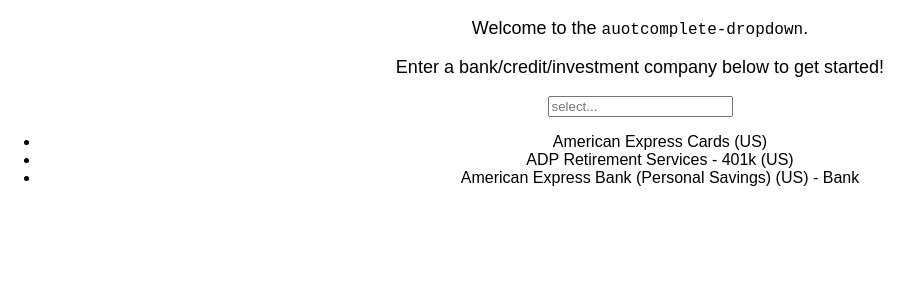
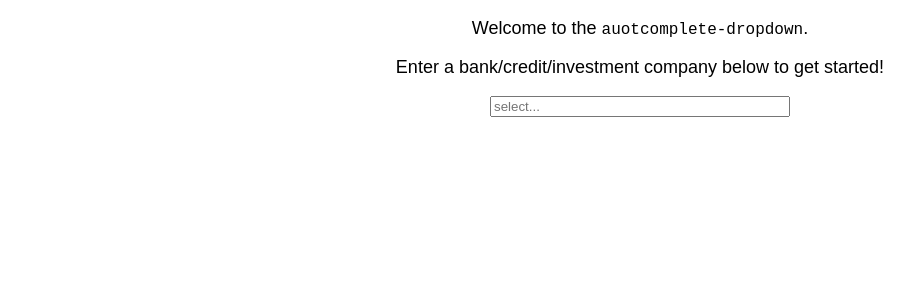
Before and after one commit to lessenadam/autocomplete-dropdown, a React (Create React App) app: page / in a window 1280 px wide. Shown: the top 300 px of the page, without its empty margins (0-922 px from the left). Built offline with nearby package versions, Linux system fonts and the light colour scheme.

Commit message:
Add basic style

```diff
--- a/src/App.css
+++ b/src/App.css
@@ -26,3 +26,33 @@
   from { transform: rotate(0deg); }
   to { transform: rotate(360deg); }
 }
+
+body {
+  box-sizing: border-box;
+}
+
+.autocomplete-dropdown {
+  display: flex;
+  justify-content: center;
+}
+
+.autocomplete-dropdown-inner-container {
+}
+.autocomplete-dropdown-input {
+  width: 300px;
+  display: block;
+  box-sizing: border-box;
+}
+.autocomplete-dropdown-list {
+  width: 300px;
+  list-style: none;
+  border: 1px solid lightgray;
+  margin: 0;
+  padding: 0 4px;
+  box-sizing: border-box;
+}
+.autocomplete-dropdown-list-item {
+  height: 32px;
+  display: flex;
+  align-items: center;
+}
--- a/src/AutocompleteDropdown.js
+++ b/src/AutocompleteDropdown.js
@@ -49,21 +49,26 @@
 
   render() {
     return (
-      <div className="auotcomplete-dropdown-input-container">
+      <div className="autocomplete-dropdown">
+        <div className="autocomplete-dropdown-inner-container">
           <input
+            className="autocomplete-dropdown-input"
             onBlur={this.focusOut}
             onChange={this.updateSearchString}
             onFocus={this.focusIn}
             value={this.state.searchString}
             placeholder="select..."
           />
-        {true ? (
-          <ul>
+          {this.state.isDropdownOpen ? (
+            <ul className="autocomplete-dropdown-list">
               {this.state.dropdownOptionsToShow.map((option, i) => (
-              <li key={i}>{option.name}</li>
+                <li className="autocomplete-dropdown-list-item" key={i}>
+                  {option.name}
+                </li>
               ))}
             </ul>
           ) : null}
+        </div>
       </div>
     );
   }
```
Also changed, not shown: 1 other file (tests, documents, lock files or other folders). Lines whose indentation alone changed are shown as unchanged.
